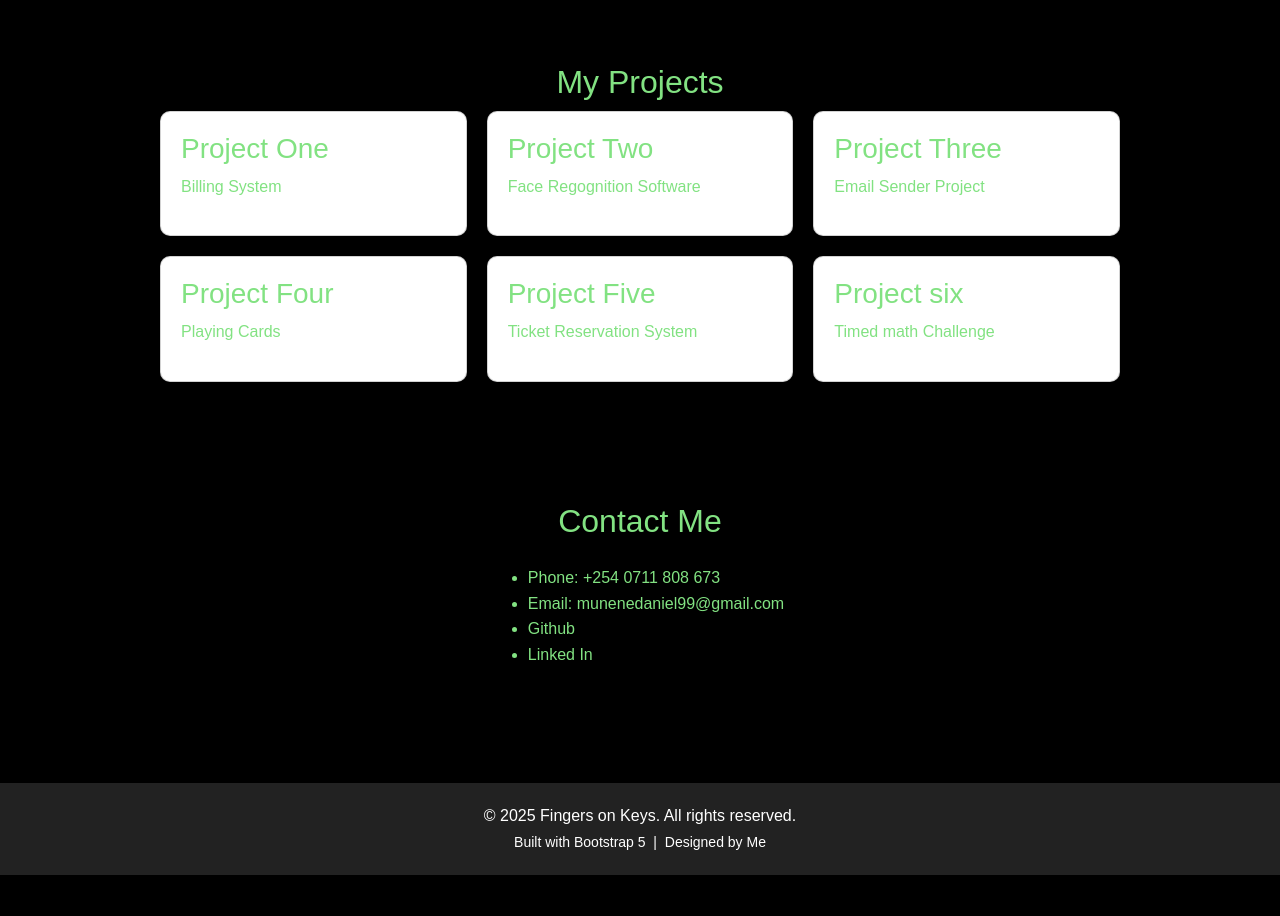
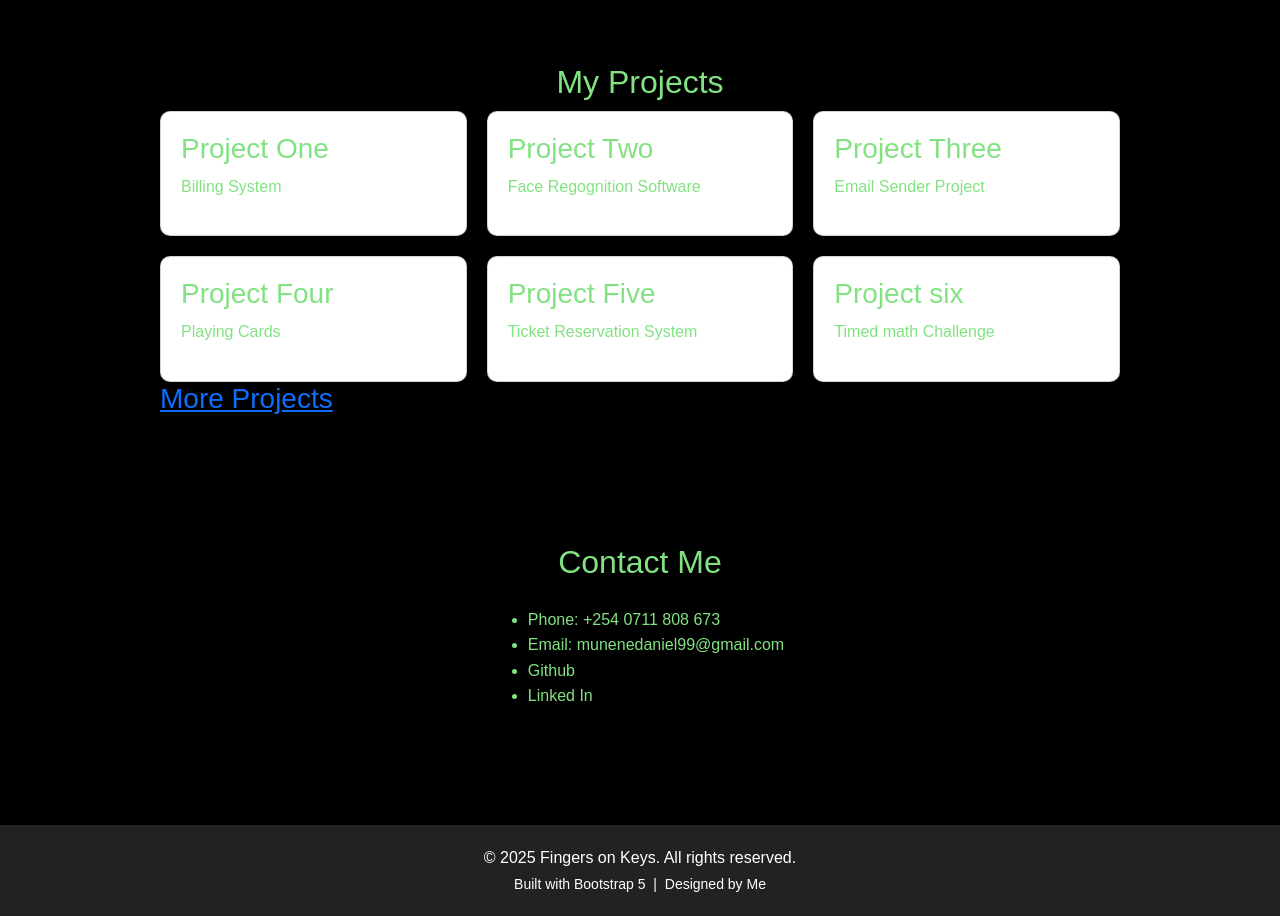
Before and after one commit to DannyMunene/dannymunene.github.io, a plain HTML site: page index.html in a window 1280 px wide. Shown: the part 2231-3147 px from the top of the page. Before the commit the page ends 3106 px from the top, so only its background shows below. Drawn offline with nearby package versions, Linux system fonts and the light colour scheme.

Commit message:
Update index.html

```diff
--- a/index.html
+++ b/index.html
@@ -171,6 +171,7 @@ crossorigin="anonymous"></script>
             </div>
 
         </div>
+        <h3><a href="https://github.com/DannyMunene">More Projects</a></h3>
     </section>
 
     <section id="contact" class="contact">
```
